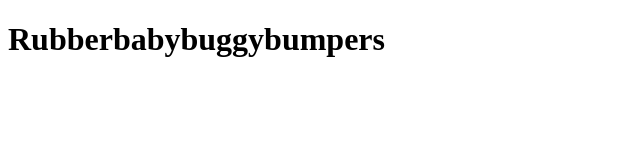
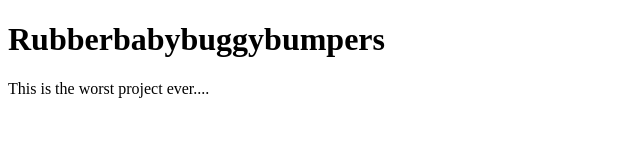
Before and after one commit to prescottbreeden/git_demo, a plain HTML site: page index.html in a window 1280 px wide. Shown: the whole page, without its empty margins (0-640 px from the left). Drawn offline with Linux system fonts and the light colour scheme.

Commit message:
edited index.html and app.js
console.log statement in app.js and added a stupid p tag in index...

```diff
--- a/app.js
+++ b/app.js
@@ -0,0 +1 @@
+console.log('Power overwhelming...');
--- a/index.html
+++ b/index.html
@@ -6,5 +6,6 @@
 </head>
 <body>
   <h1>Rubberbabybuggybumpers</h1>
+  <p>This is the worst project ever....</p>
 </body>
 </html>
```
